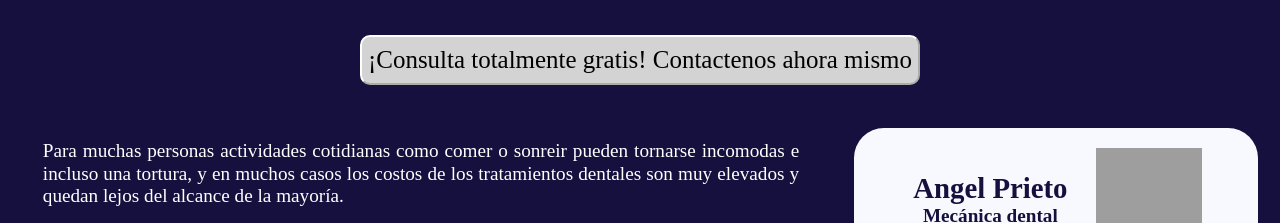
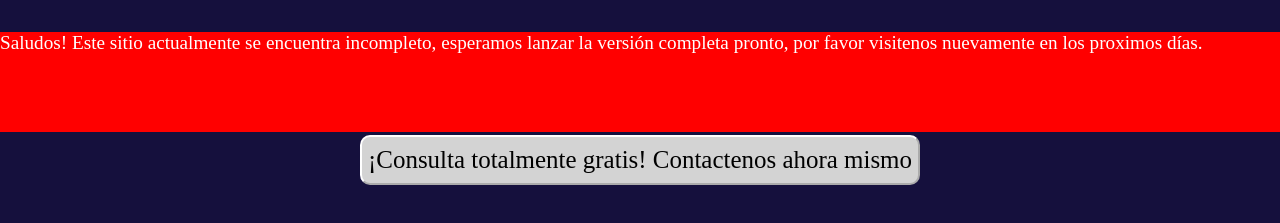
Before and after one commit to Jagg16/Estetica-dental-ABC, a plain HTML site: page index.html in a window 1280 px wide. Shown: the part 461-684 px from the top of the page. Drawn offline with Linux system fonts and the light colour scheme; grey boxes are pictures that could not be loaded; a web font is replaced by a local one.

Commit message:
Update index.html

```diff
--- a/index.html
+++ b/index.html
@@ -44,6 +44,9 @@
 	</header>
 
 	<div class="container">
+
+		<div style="height: 100px; background-color: red;">Saludos! Este sitio actualmente se encuentra incompleto, esperamos lanzar la versión completa pronto, por favor visitenos
+			nuevamente en los proximos días. </div>
 
 		<div class="boton">
 			<a href="#mapa"><button type="button" style="background-color: lightgrey; color: black;">¡Consulta totalmente gratis! Contactenos ahora mismo</button></a>
```
